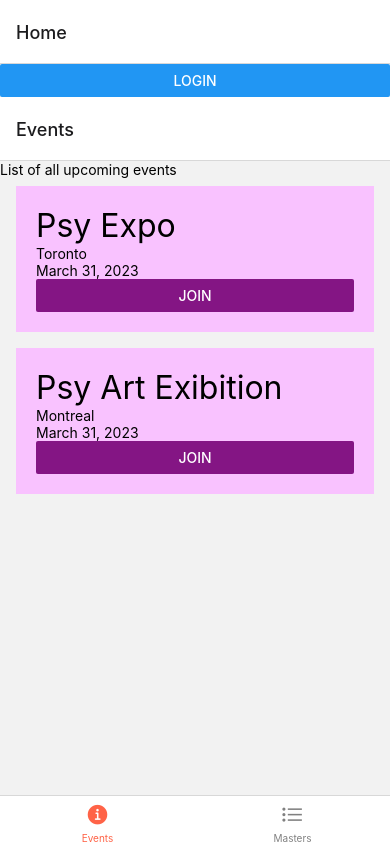
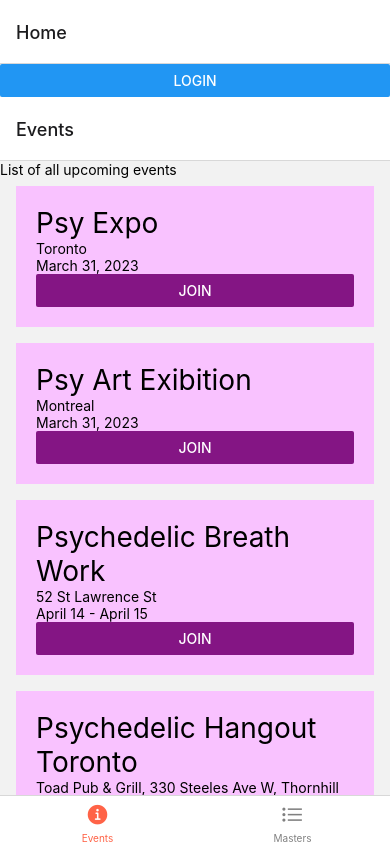
Before and after one commit to sharabiania/circles, a React Native app: screen /Events in a window 390 px wide. Built offline with nearby package versions, Linux system fonts and the light colour scheme.

Commit message:
mock data

```diff
--- a/components/EventList.jsx
+++ b/components/EventList.jsx
@@ -18,6 +18,18 @@ const data = [
         title: "Psy Art Exibition",
         location: 'Montreal',
         date: 'March 31, 2023'
+    },
+    {
+      id: 3,
+      title: "Psychedelic Breath Work",
+      location: '52 St Lawrence St',
+      date: 'April 14 - April 15'
+    },
+    {
+      id: 4,
+      title: "Psychedelic Hangout Toronto",
+      location: 'Toad Pub & Grill, 330 Steeles Ave W, Thornhill',
+      date: 'April 6, 7:00 - 10:00 p.m.'
     },
 ];
 
@@ -54,7 +66,7 @@ const styles = StyleSheet.create({
         marginHorizontal: 16,
     },
     title: {
-        fontSize: 32,
+        fontSize: 28,
     },
 });
 
--- a/components/LoginScreen.jsx
+++ b/components/LoginScreen.jsx
@@ -1,11 +1,13 @@
 import React from 'react'
-import { TextInput, SafeAreaView, StyleSheet } from 'react-native';
+import { Button, TextInput, SafeAreaView, StyleSheet } from 'react-native';
 
+// NOTE: use this maybe: https://www.npmjs.com/package/react-native-login-screen
 export default function LoginScreen({navigation}) {
   const [username, setUsername] = React.useState('');
   const [password, setPassword] = React.useState('');
     return (
         <SafeAreaView>
+          <h1>Login</h1>
           <TextInput
             placeholder='Username'
             style={styles.input}
@@ -14,6 +16,10 @@ export default function LoginScreen({navigation}) {
             placeholder='Password'
             style={styles.input}
             onChangeText={setPassword} value={password} />
+          <Button title='login' />
+          <h1>Register</h1>
+          <hr/>
+          <p>under construction...</p>
         </SafeAreaView>
     );
 }
--- a/components/MasterList.jsx
+++ b/components/MasterList.jsx
@@ -16,9 +16,19 @@ const data = [
     title: "Master 2",
     location: 'Montreal',
   },
+  {
+    id: 3,
+    title: "Master 3",
+    location: 'Ottawa',
+  },
+  {
+    id: 4,
+    title: "Master 4",
+    location: 'Vancouver',
+  },
 ];
 
-function Item({ item, onPress, backgroundColor, textColor })  {
+function Item({ item, onPress, backgroundColor, textColor }) {
   const [btnText, setBtnText] = useState('follow');
   return (
     <TouchableOpacity onPress={onPress} style={[styles.item, { backgroundColor }]}>
@@ -33,7 +43,7 @@ function Item({ item, onPress, backgroundColor, textColor })  {
             setBtnText('follow');
           }
         }
-            }/>
+      } />
     </TouchableOpacity>
   );
 }
```
Lines whose indentation alone changed are shown as unchanged.
